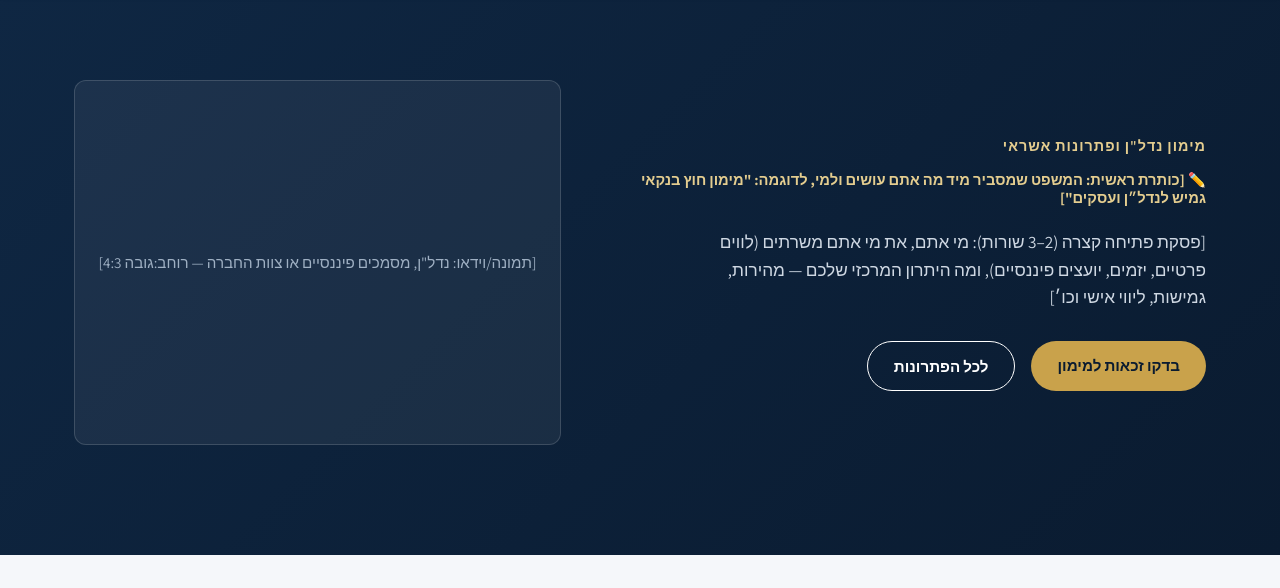
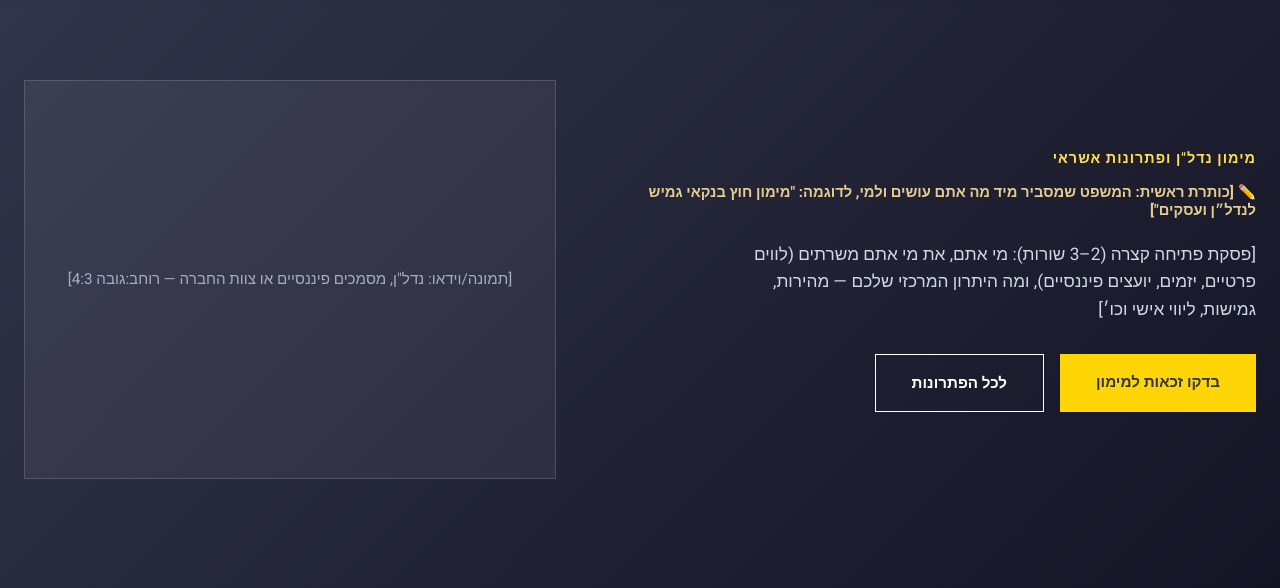
Before and after one commit to maya265/tribuscapital, a plain HTML site: page index.html in a window 1280 px wide. Shown: the part 88-676 px from the top of the page. Drawn offline with Linux system fonts and the light colour scheme.

Commit message:
Restyle site to match topinv.co.il palette: navy/yellow colors, Heebo font, squared-off UI

```diff
--- a/css/style.css
+++ b/css/style.css
@@ -4,19 +4,19 @@
    ===================================================== */
 
 :root {
-  --color-navy: #0f2743;
-  --color-navy-dark: #0a1b30;
-  --color-gold: #c9a24b;
-  --color-gold-light: #e4cd8f;
+  --color-navy: #323449;
+  --color-navy-dark: #131525;
+  --color-gold: #FFD505;
+  --color-gold-light: #ffe14d;
   --color-bg: #ffffff;
   --color-bg-alt: #f5f7fa;
   --color-text: #1f2a37;
   --color-text-muted: #5b6672;
   --color-border: #e3e8ee;
   --shadow-card: 0 6px 24px rgba(15, 39, 67, 0.08);
-  --radius: 12px;
-  --max-width: 1180px;
-  --font-main: "Assistant", "Segoe UI", Arial, sans-serif;
+  --radius: 0px;
+  --max-width: 1400px;
+  --font-main: "Heebo", "Segoe UI", Arial, sans-serif;
 }
 
 * { box-sizing: border-box; }
@@ -113,9 +113,9 @@
 
 .btn {
   display: inline-block;
-  padding: 12px 26px;
-  border-radius: 999px;
-  font-weight: 600;
+  padding: 16px 36px;
+  border-radius: 0;
+  font-weight: 700;
   font-size: 0.95rem;
   cursor: pointer;
   border: none;
@@ -124,9 +124,9 @@
 
 .btn-primary {
   background: var(--color-gold);
-  color: var(--color-navy-dark);
+  color: var(--color-navy);
 }
-.btn-primary:hover { transform: translateY(-1px); box-shadow: 0 6px 16px rgba(201,162,75,0.4); }
+.btn-primary:hover { transform: translateY(-1px); box-shadow: 0 6px 16px rgba(255,213,5,0.45); }
 
 .btn-outline {
   background: transparent;
@@ -350,7 +350,7 @@
   flex: 1 1 140px;
   height: 70px;
   border: 1px dashed var(--color-border);
-  border-radius: 8px;
+  border-radius: 0;
   display: flex;
   align-items: center;
   justify-content: center;
@@ -385,7 +385,7 @@
   width: 100%;
   padding: 12px 14px;
   border: 1px solid var(--color-border);
-  border-radius: 8px;
+  border-radius: 0;
   font-family: inherit;
   font-size: 0.95rem;
   background: var(--color-bg-alt);
@@ -400,7 +400,7 @@
 /* ---------- FAQ accordion ---------- */
 .faq-item {
   border: 1px solid var(--color-border);
-  border-radius: 10px;
+  border-radius: 0;
   margin-bottom: 14px;
   overflow: hidden;
   background: #fff;
--- a/index.html
+++ b/index.html
@@ -6,7 +6,7 @@
   <title>דף הבית | שם החברה</title>
   <meta name="description" content="מימון חוץ בנקאי גמיש לנדל"ן, יזמים ופרטיים">
   <link rel="preconnect" href="https://fonts.googleapis.com">
-  <link href="https://fonts.googleapis.com/css2?family=Assistant:wght@400;600;700;800&display=swap" rel="stylesheet">
+  <link href="https://fonts.googleapis.com/css2?family=Heebo:wght@400;500;600;700;800&display=swap" rel="stylesheet">
   <link rel="stylesheet" href="css/style.css">
 </head>
 <body>
```
Also changed, not shown: about.html (+1 -1 lines), accessibility.html (+1 -1 lines), blog.html (+1 -1 lines), complaints.html (+1 -1 lines), contact.html (+1 -1 lines), faq.html (+1 -1 lines), partners.html (+1 -1 lines), process.html (+1 -1 lines), reviews.html (+1 -1 lines), solutions.html (+1 -1 lines).
